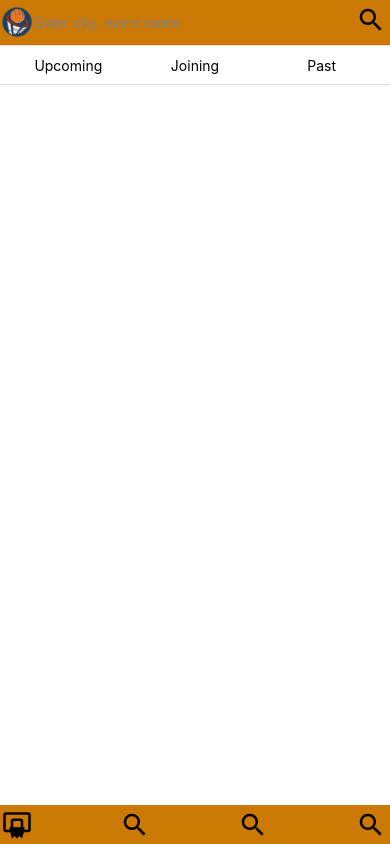
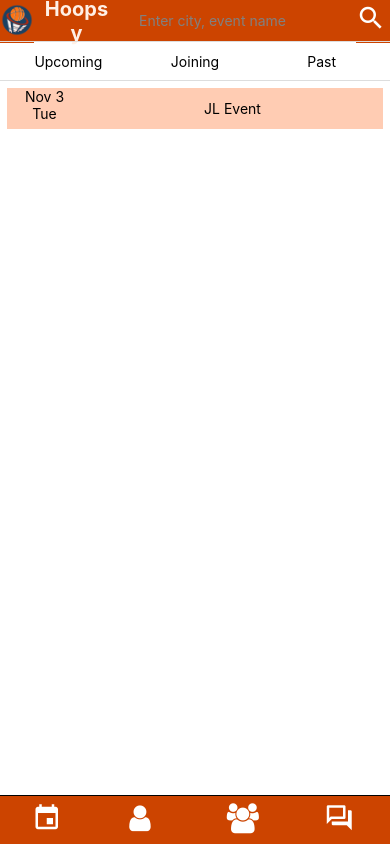
Before and after one commit to sp-devi/hoopsy-react-native, a React Native app in the folder Hoopsy/: screen / in a window 390 px wide. Built offline with nearby package versions, Linux system fonts and the light colour scheme; what react-native would draw is missing.

Commit message:
fixed border css, edited components

```diff
--- a/Hoopsy/App.js
+++ b/Hoopsy/App.js
@@ -26,6 +26,7 @@ import {
 import Header from './src/components/Header.js';
 import EventTypeSelector from './src/components/EventTypeSelector.js';
 import Footer from './src/components/Footer.js';
+import SportEvent from  './src/components/SportEvent.js';
 
 const App: () => React$Node = () => {
   return (
@@ -37,6 +38,7 @@ const App: () => React$Node = () => {
           style={styles.scrollView}>
           <Header />
           <EventTypeSelector />
+          <SportEvent />
         </ScrollView>
         <View style={{position: 'absolute', left: 0, right: 0, bottom: 0}}>
           <Footer />
--- a/Hoopsy/src/components/EventTypeSelector.js
+++ b/Hoopsy/src/components/EventTypeSelector.js
@@ -43,7 +43,6 @@ const styles = StyleSheet.create({
     },
     eventSelector: {
         flex: 1,
-        borderColor: "black",
         justifyContent: "center",
     },
     eventTypeText: {
--- a/Hoopsy/src/components/Footer.js
+++ b/Hoopsy/src/components/Footer.js
@@ -2,22 +2,24 @@ import React, { Component } from 'react';
 import { View, Image, StyleSheet } from 'react-native';
 import Icon from 'react-native-vector-icons/MaterialIcons';
 import FooterIcon from 'react-native-vector-icons/MaterialCommunityIcons';
+import UserIcon from 'react-native-vector-icons/FontAwesome';
+
 
 export default class Footer extends Component {
     render() {
         return (
             <View style={styles.footerContainer}>
-                <View style={styles.header}>
-                    <FooterIcon style={styles.imgLogo} name="basketball-hoop-outline" size={30} />
+                <View style={styles.footer}>
+                    <Icon style={styles.imgLogo} name="event" size={30} />
                 </View>
-                <View style={styles.header}>
-                    <Icon style={styles.imgLogo} name="search" size={30} />
+                <View style={styles.footer}>
+                    <UserIcon style={styles.imgLogo} name="user" size={30} />
                 </View>
-                <View style={styles.header}>
-                    <Icon style={styles.imgLogo} name="search" size={30} />
+                <View style={styles.footer}>
+                    <UserIcon style={styles.imgLogo} name="group" size={30} />
                 </View>
-                <View style={styles.header}>
-                    <Icon style={styles.imgLogo} name="search" size={30} />
+                <View style={styles.footer}>
+                    <FooterIcon style={styles.imgLogo} name="forum-outline" size={30} />
                 </View>
             </View>
         );
@@ -28,14 +30,20 @@ const styles = StyleSheet.create({
     footerContainer: {
         flex: 1,
         flexDirection: "row",
-        backgroundColor: "#cc7904",
-        height: 40,
-        justifyContent: "space-between"
+        height: 45,
+        borderTopWidth: 0.25,
+        justifyContent: "space-between",
+        backgroundColor: "#cc4400"
     },
     imgLogo: {
         height: 34,
         width: 34,
-        marginTop: 5,
-        marginLeft: 2
+        margin: 7,
+        color: "#ffffff"
     },
+    footer: {
+        flex: 1,
+        justifyContent: 'center',
+        alignItems: 'center',
+    }
 });
--- a/Hoopsy/src/components/Header.js
+++ b/Hoopsy/src/components/Header.js
@@ -1,5 +1,5 @@
 import React, { Component } from 'react';
-import { View, StyleSheet, TextInput, Image } from 'react-native';
+import { View, StyleSheet, TextInput, Image, Text } from 'react-native';
 import Icon from 'react-native-vector-icons/MaterialIcons';
 
 export default class Header extends Component {
@@ -12,6 +12,11 @@ export default class Header extends Component {
                         source={require("../../src/assets/hoopsy_logo_2.png")}
                     />
                 </View>
+                <View style={styles.headerLogoName}>
+                    <Text style={styles.headerLogoNameText} >
+                        Hoopsy
+                    </Text>
+                </View>
                 <View style={styles.searchTextIput}>
                     <TextInput
                         style={styles.searchTextIputPlaceholder}
@@ -21,7 +26,7 @@ export default class Header extends Component {
                     />
                 </View>
                 <View style={styles.header}>
-                    <Icon style={styles.imgLogo} name="search" size={30} />
+                    <Icon style={styles.imgLogo} name="search" size={30} color="white"/>
                 </View>
             </View>
         )
@@ -34,11 +39,19 @@ const styles = StyleSheet.create({
         flexDirection: "row",
         justifyContent: "space-between",
         alignItems: 'center',
-        backgroundColor: "#cc7904"
+        backgroundColor: "#cc4400"
     },
     header: {
         height: 45,
-        backgroundColor: "#cc7904"
+        backgroundColor: "#cc4400"
+    },
+    headerLogoNameText: {
+        textAlign: "center",
+        paddingLeft: 5,
+        width: 80,
+        fontSize: 20,
+        fontWeight: "bold",
+        color: "#fff0e6"
     },
     imgLogo: {
         height: 34,
@@ -46,9 +59,11 @@ const styles = StyleSheet.create({
         marginTop: 5
     },
     searchTextIput: {
-        flex: 1
+        flex: 1,
+        paddingLeft: 25
     },
     searchTextIputPlaceholder: {
         height: 35,
-    },
+        width: 175,
+    }
 });
--- /dev/null
+++ b/Hoopsy/src/components/SportEvent.js
@@ -0,0 +1,54 @@
+import React, { Component } from 'react';
+import { View, StyleSheet, Text, TouchableOpacity } from 'react-native';
+
+export default class SportEvent extends Component {
+
+    render() {
+        return (
+            <View style={styles.sportEventContainer}>
+                <View style={styles.eventDate}>
+                    <View style={styles.eventDate}>
+                        <Text style={styles.eventDateText}>
+                            Nov 3
+                        </Text>
+                    </View>
+                    <View style={styles.eventDay}>
+                        <Text style={styles.eventDateText}>
+                            Tue
+                        </Text>
+                    </View>
+                </View>
+                <View style={styles.eventName}>
+                    <Text style={styles.eventNameText}>
+                        JL Event
+                    </Text>
+                </View>
+            </View>
+        );
+    }
+}
+
+const styles = StyleSheet.create({
+    sportEventContainer: {
+        flex: 1,
+        flexDirection: "row",
+        backgroundColor: "#ffccb3",
+        margin: 7
+    },
+    eventDate: {
+        width: 75,
+    },
+    eventDateText: {
+        textAlign: "center"
+    },
+    eventDay : {
+        textAlign: "center"
+    },
+    eventName: {
+        flex: 1,
+        justifyContent: "center"
+    },
+    eventNameText: {
+        textAlign: "center"
+    }
+});
```
Also changed, not shown: Hoopsy/src/components/Content.js (added).
